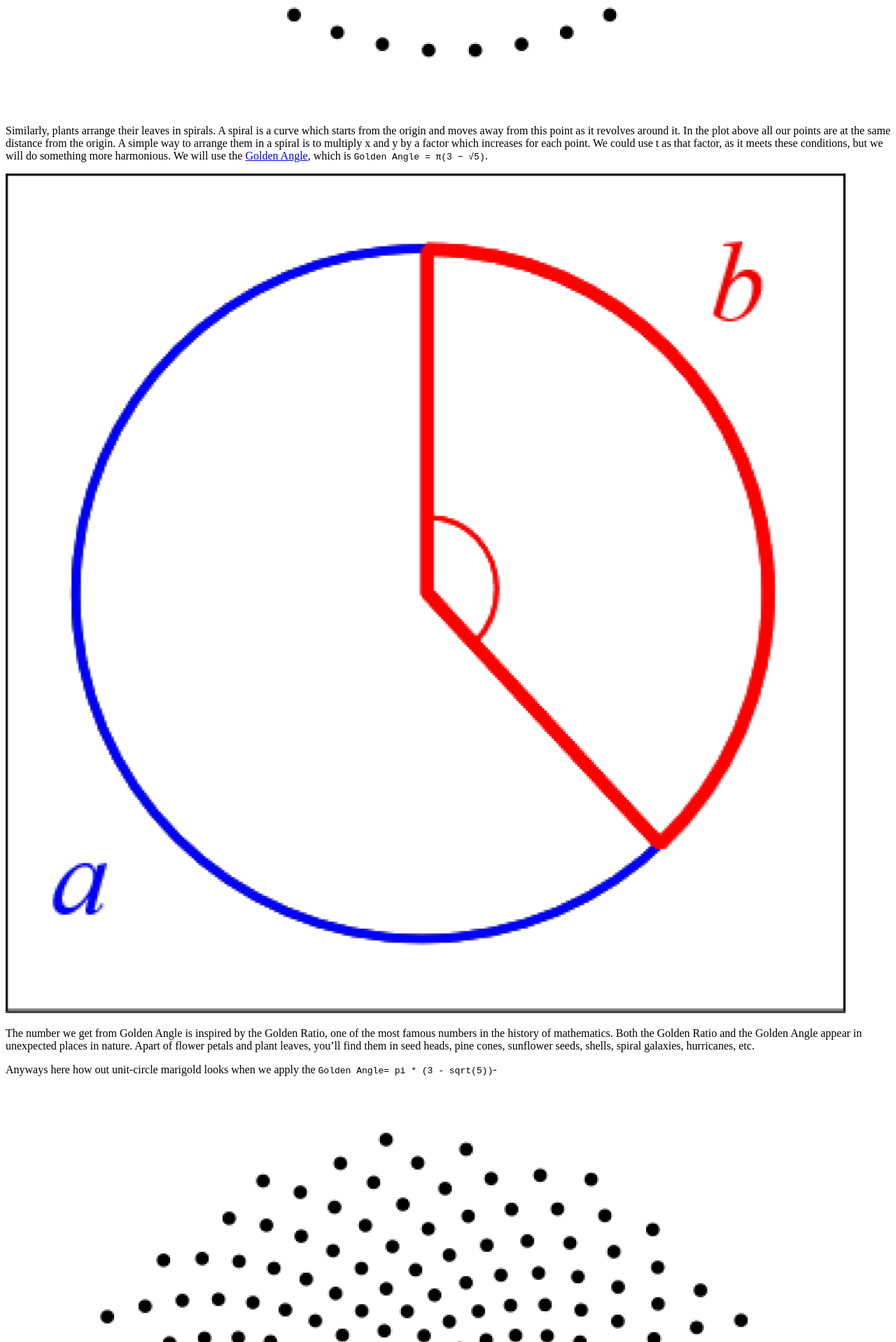
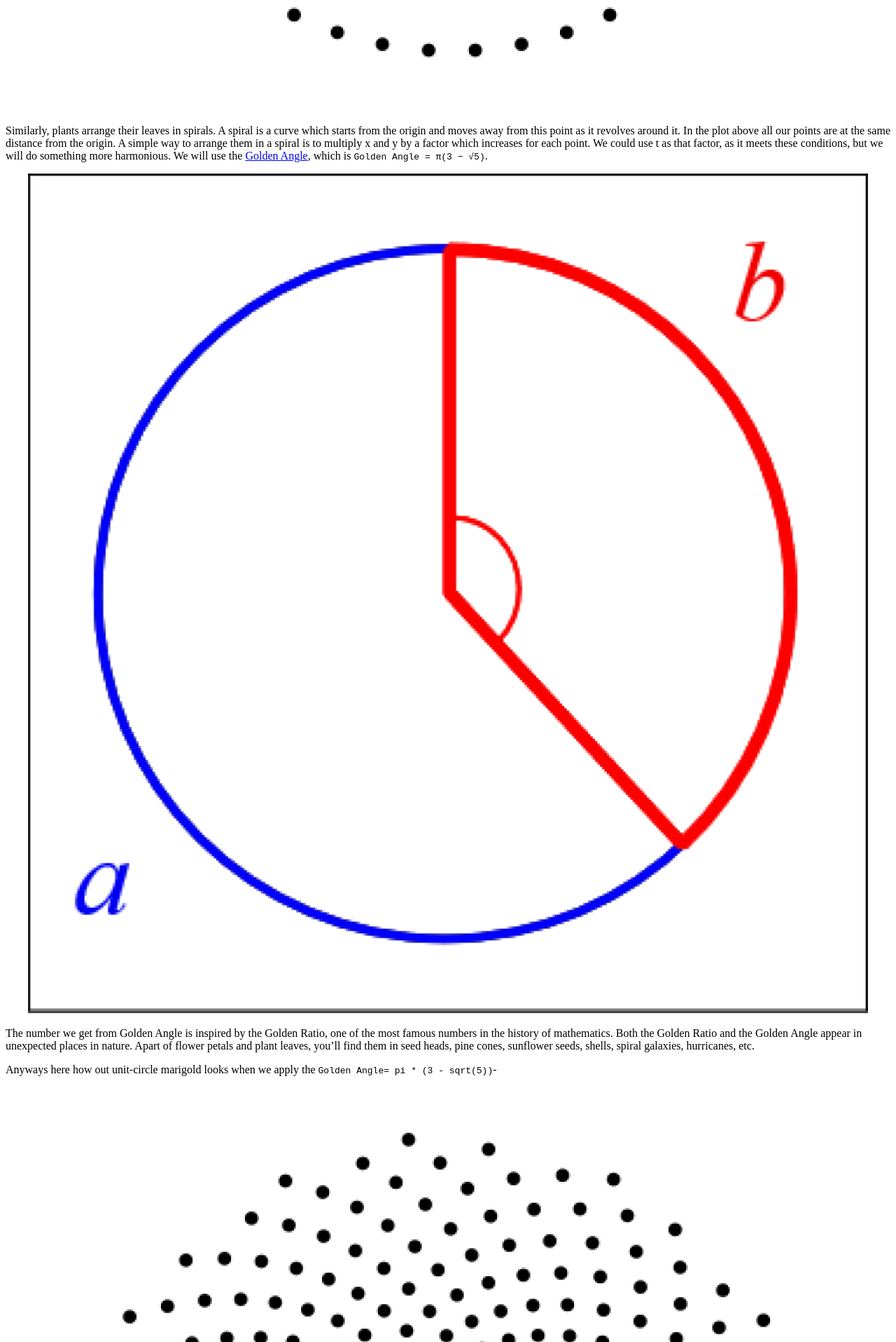
Before and after one commit to mihirp161/mihirp161.github.io, a Jekyll site: the page built from _posts/2020-02-16-marigold.md, in a window 1280 px wide. Shown: the part 2378-4296 px from the top of the page at 70% size. Built offline with Jekyll 4.4.1, drawn with Linux system fonts in a browser that asks for light colours; cached includes are drawn as plain includes; nearby versions of some CDN libraries.

Commit message:
Update 2020-02-16-marigold.md

````diff
--- a/_posts/2020-02-16-marigold.md
+++ b/_posts/2020-02-16-marigold.md
@@ -16,34 +16,33 @@ To begin with, the arrangement of leaves on a plant stem is ruled by spirals. Th
 
 Just for an analogy, think of a marigold flower as a unit circle. As every `(x, y)` point should be in the unit circle, it follows that `x² + y² = 1`. We can get this using the super famous pythagorean trigonometric identity which states that `sin²(θ) + cos²(θ) = 1` for any real number `θ` (theta). Think of this picture below as the marigold-
 <p align="center">
-<img src="{{ site.url }}{{ site.baseurl }}/images/marigold/circle.png" alt="">
+   <img src="{{ site.url }}{{ site.baseurl }}/images/marigold/circle.png" alt="">
 </p>
-
 Similarly, plants arrange their leaves in spirals. A spiral is a curve which starts from the origin and moves away from this point as it revolves around it. In the plot above all our points are at the same distance from the origin. A simple way to arrange them in a spiral is to multiply x and y by a factor which increases for each point. We could use t as that factor, as it meets these conditions, but we will do something more harmonious. We will use the [Golden Angle](https://en.wikipedia.org/wiki/Golden_angle), which is
 `Golden Angle = π(3 − √5)`.
-
+<p align="center">
    <img src="{{ site.url }}{{ site.baseurl }}/images/marigold/Golden_Angle.png" alt="">
-
+</p>
 The number we get from Golden Angle is inspired by the Golden Ratio, one of the most famous numbers in the history of mathematics. Both the Golden Ratio and the Golden Angle appear in unexpected places in nature. Apart of flower petals and plant leaves, you'll find them in seed heads, pine cones, sunflower seeds, shells, spiral galaxies, hurricanes, etc.
 
 Anyways here how out unit-circle marigold looks when we apply the `Golden Angle= pi * (3 - sqrt(5))`-
-
+<p align="center">
    <img src="{{ site.url }}{{ site.baseurl }}/images/marigold/spiral.png" alt="">
-
+</p>
 So we see that we put the `Golden Angle= pi * (3 - sqrt(5))` to our unit-circle, it starts to look like a plant, but we can do it much better. So I changed the color, transparency (also called alpha), and size of the points, the image will become more appealing. Like here-
-
+<p align="center">
    <img src="{{ site.url }}{{ site.baseurl }}/images/marigold/spiral_gold.png" alt="">
-
+</p>
 As you can see these patterns are very sensitive to the angle between the points that form the spiral. Any small changes to the angle can generate very different images. Let's go even further....let's set `Golden Angle= 2`, we get-
-
+<p align="center">
    <img src="{{ site.url }}{{ site.baseurl }}/images/marigold/angled_spiral.png" alt="">
-
+</p>
 The patterns you've seen so far depends totally on this "Golden Angle" which gives out an infinite number of patterns inspired by nature: the only limit is our imagination. The image which you see below has a simple variation of the previous flower and is in essence very similar to the very first unit-circle image which I started this post with.
 
 Therefore without boring you, the reader, or my love Fatima (Hi! if you're reading this), here is the marigold flower:
-
+<p align="center">
    <img src="{{ site.url }}{{ site.baseurl }}/images/marigold/Phyllotaxis_fatima.png" alt="">
-
+</p>
 And here is the code chunk that outputs the image above-
 
 ```r
````
